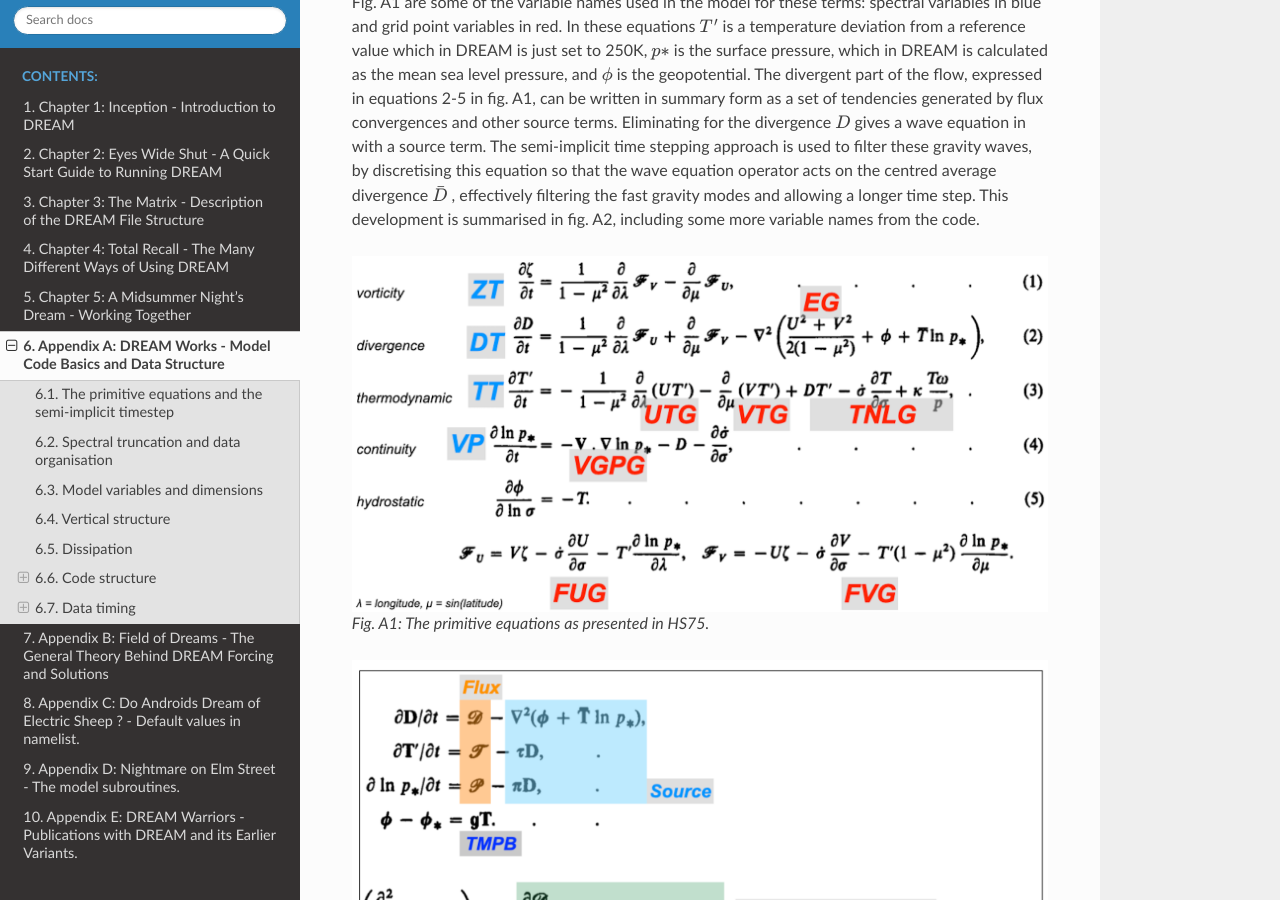
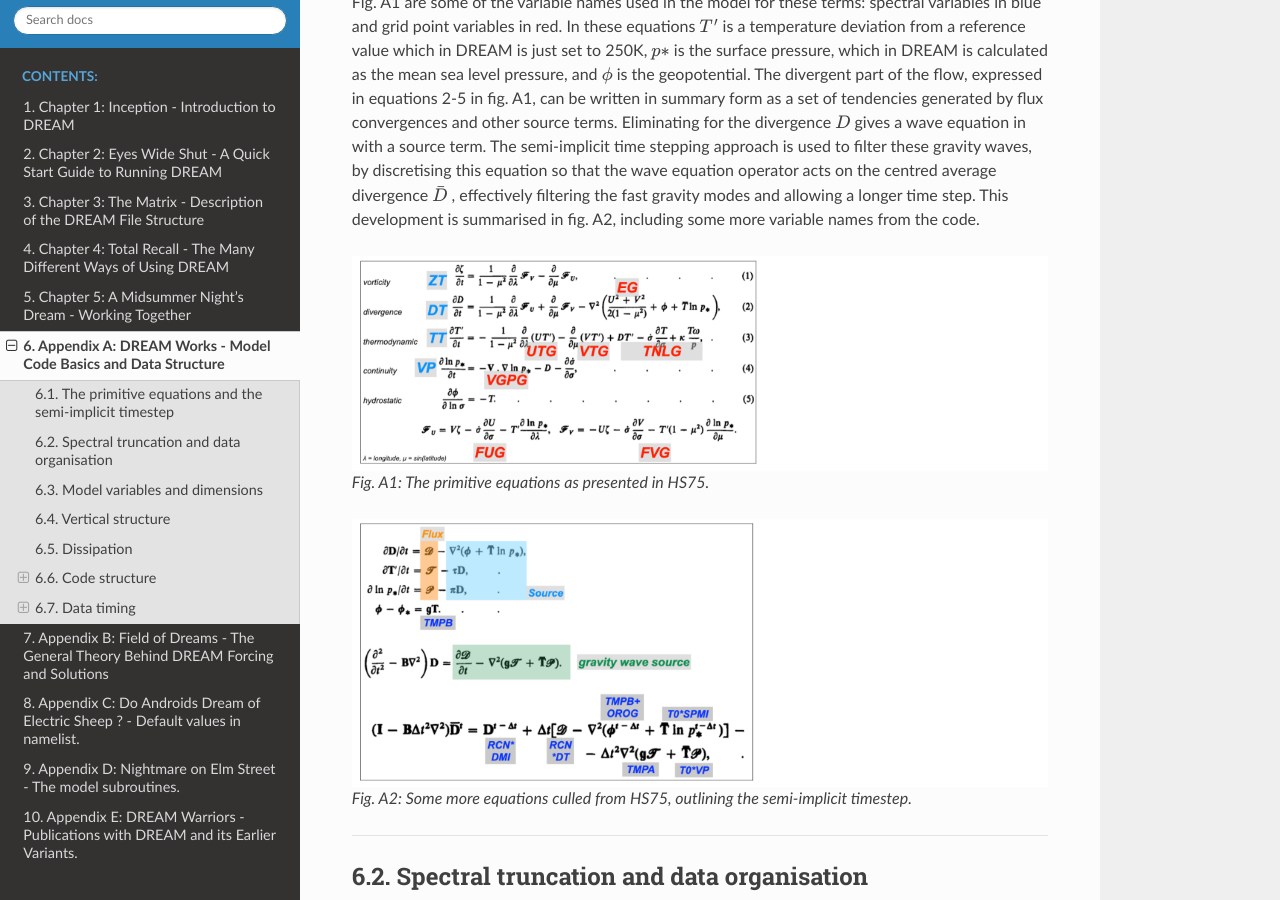
Before and after one commit to dream-gcm/usermanual, a Sphinx documentation site: the page built from source/AppendixA.md, in a window 1280 px wide and 900 px high, scrolled down 1331 px. Built offline with Sphinx 7.4.7 and the Read the Docs theme 2.0.0, drawn with Linux system fonts in a browser that asks for light colours.

Commit message:
Update AppendixA.md

```diff
--- a/source/AppendixA.md
+++ b/source/AppendixA.md
@@ -52,12 +52,12 @@
 These equations are written in sperical coordinates in HS75 and thermodynamic, continuity and hydrostatic equations are added in sigma vertical coordinates as shown in fig. A1. Also shown in Fig. A1 are some of the variable names used in the model for these terms: spectral variables in blue and grid point variables in red. In these equations $T'$ is a temperature deviation from a reference value which in DREAM is just set to 250K, $p*$ is the surface pressure, which in DREAM is calculated as the mean sea level pressure, and $\phi$  is the geopotential. The divergent part of the flow, expressed in equations 2-5 in fig. A1, can be written in summary form as a set of tendencies generated by flux convergences and other source terms. Eliminating for the divergence $D$ gives a wave equation in  with a source term. The semi-implicit time stepping approach is used to filter these gravity waves, by discretising this equation so that  the wave equation operator acts on the centred average divergence $\bar{D}$ , effectively filtering the fast gravity modes and allowing a longer time step. This development is summarised in fig. A2, including some more variable names from the code.
 
 
-![FigA1](./img/fig_A1.png)
+![FigA1](./img/fig_A1b.png)
 _Fig. A1: The primitive equations as presented in HS75._
 
 
 
-![FigA2](./img/fig_A2.png)
+![FigA2](./img/fig_A2b.png)
 _Fig. A2: Some more equations culled from HS75, outlining the semi-implicit timestep._
 
 ---
@@ -74,7 +74,7 @@
 
 where $m$ is the zonal wavenumber, and n is the meridional wavenumber (i.e. the number of zeros between the poles). The number of coefficients is limited by a “jagged triangular” truncation, which has the property of istoropy on a sphere (the resolution independent of direction or latitude), and equal numbers of even and odd coefficients with respect to symmetry about the equator, in total and also individually for each zonal wavenumber. This is illustrated in fig. A3 which shows how many coefficients you have for triangular truncation to an odd number, T5 and an even number T4. DREAM can easily be run at T31 or T42.
 
-![FigA3](./img/fig_A3.png)
+![FigA3](./img/fig_A3b.png)
 
 _Fig. A3: Jagged triangular truncation for spectral coefficients._
 
@@ -149,7 +149,7 @@
 
 The empirical forcing always acts hand in hand with the prescribed dissipation. Whenever a damping or diffusion parameter is changed, the forcing must be recalculated. If you find you are tinkering a lot with the dissipation parameters for simple GCM runs, but you don’t want to go through the long process of finding a new `_fcm` forcing every time you make an adjustment, there is a short cut. If the dissipation is linear, the transient eddy part of the forcing: `fbs-fcm` will not change. And it is quick to find the forcing for a fixed basic state _fbs. So if you want, you can calculate the transient forcing just once, and then go ahead and subtract it from a newly calculated `_fbs` forcing every time you change parameters.  This will give you a new _fcm every time, which should be identical to the `_fcm` you would have calculated the long way by stepping through lots of inital conditions. For this to work your basic state must of course be the mean of your long dataset. See Appendix B for a mathematical explanation.
 
-![FigA4](./img/fig_A4.png)
+![FigA4](./img/fig_A4b.png)
 
 _Fig. A4: Vertical profiles of diffusion and damping with associated time scales._
 
```
